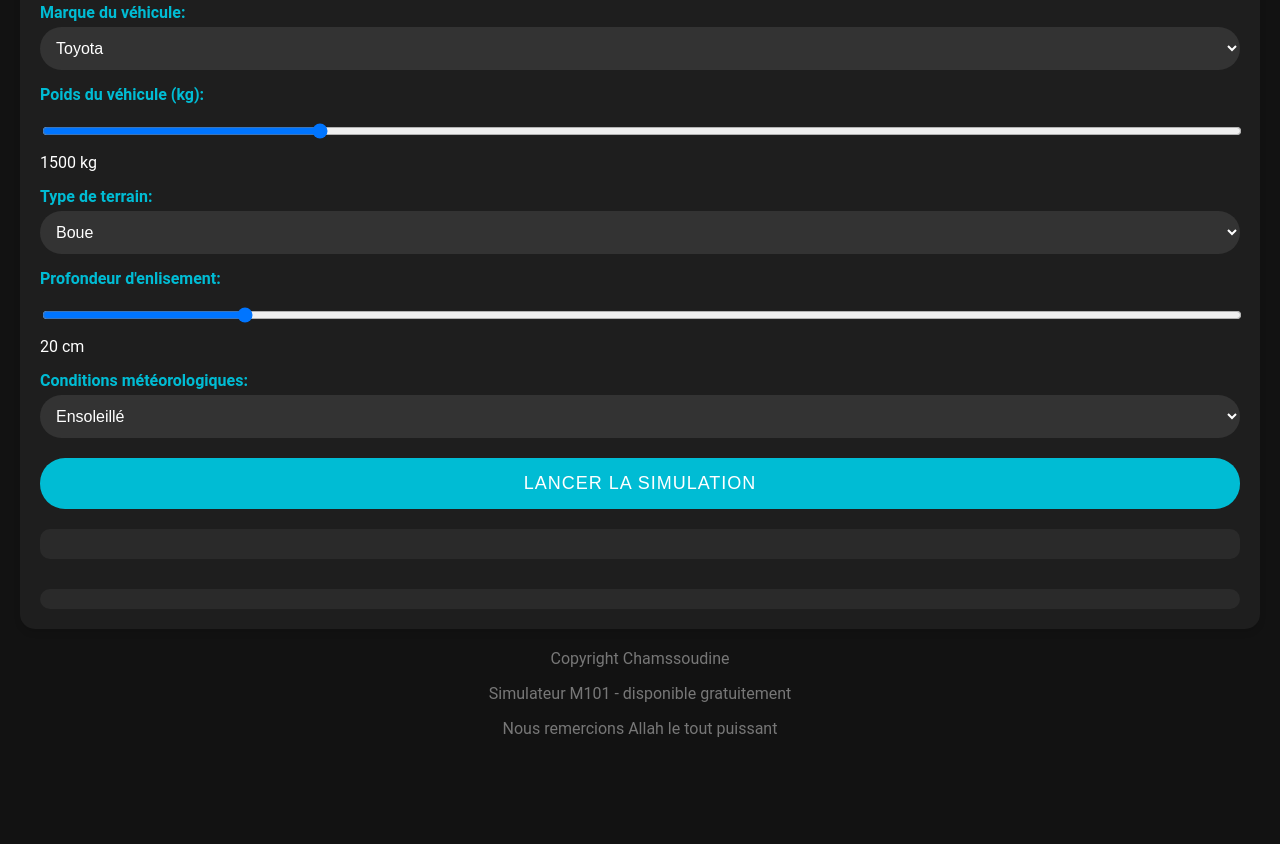
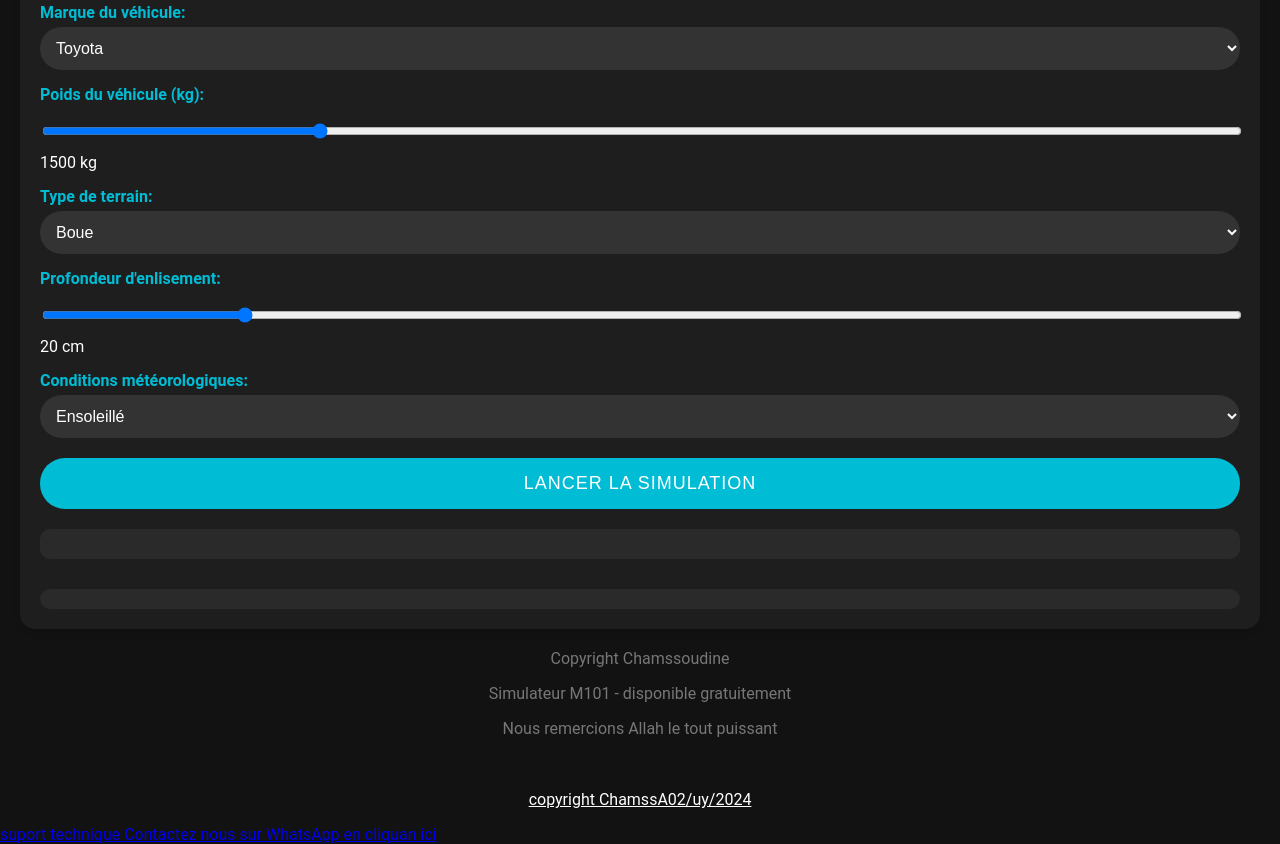
Before and after one commit to ChamssAT/SimulateurM101, a plain HTML site: page index.html in a window 1280 px wide. Shown: the part 479-1323 px from the top of the page. Before the commit the page ends 1253 px from the top, so only its background shows below. Drawn offline with nearby package versions, Linux system fonts and the light colour scheme.

Commit message:
Update index.html

```diff
--- a/index.html
+++ b/index.html
@@ -510,5 +510,8 @@
     updateWeightRange();
     initializeScene();
   </script>
+  <p><center><u>copyright ChamssA02/uy/2024 </u></center></p>
+ <!-- <p><u><b>Powered by sirus-lab-technologie</b></u></p>-->
+  <a href="https://wa.me/message/H2L522LLNQEFN1"> suport technique Contactez nous sur WhatsApp en cliquan ici </a>
 </body>
 </html>
```
